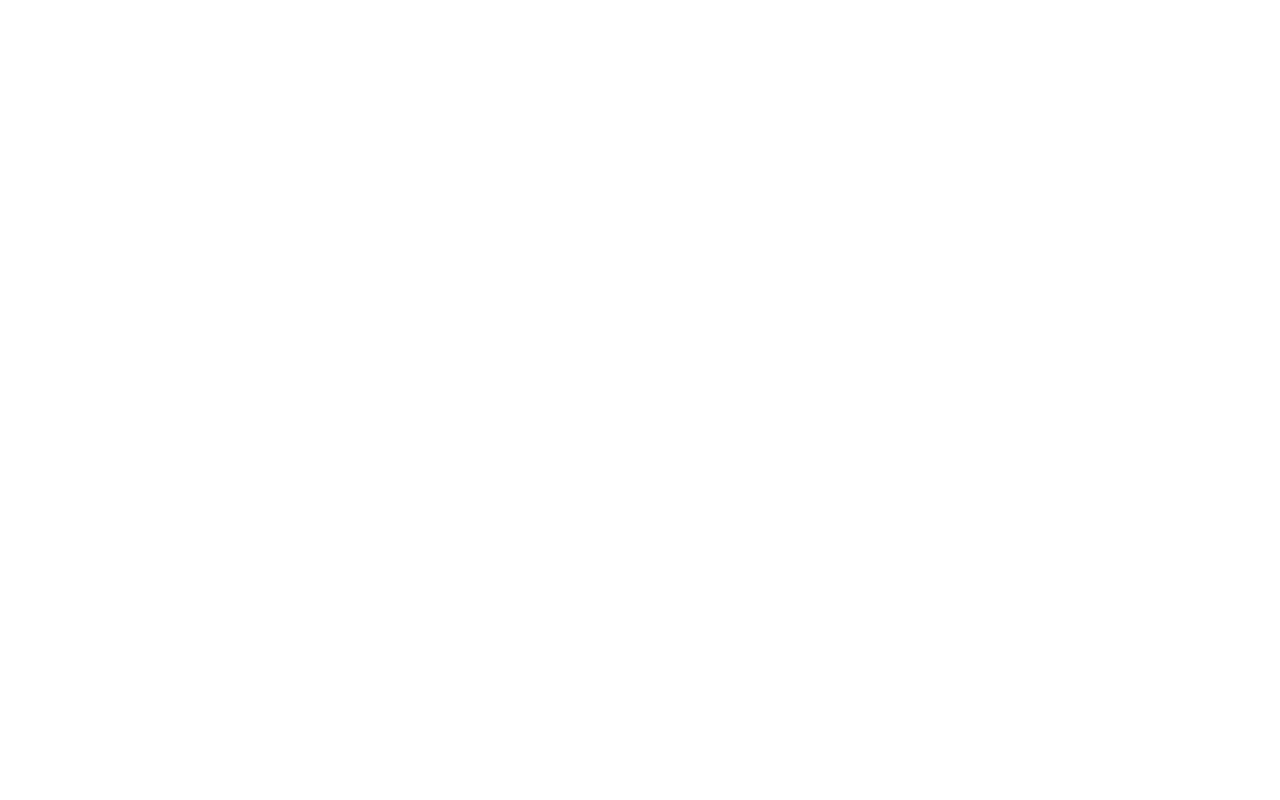
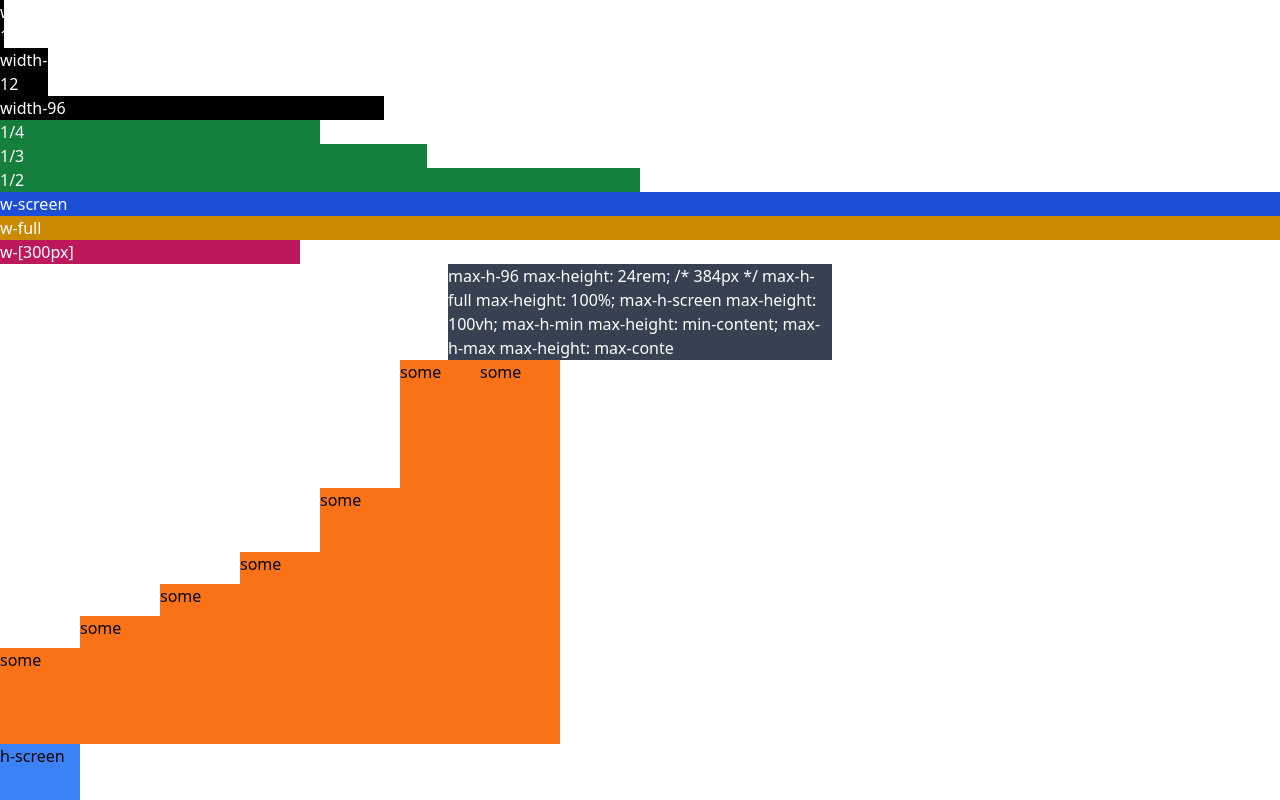
Before and after one commit to MehmetKaldirim/tailwind-beginner, a plain HTML site: page 05-sizing/index.html in a window 1280 px wide. Shown: the top 800 px of the page. Drawn offline with nearby package versions, Linux system fonts and the light colour scheme.

Commit message:
width-height

```diff
--- a/05-sizing/index.html
+++ b/05-sizing/index.html
@@ -9,26 +9,48 @@
   </head>
   <body>
     <!-- Width -->
-
+    <div class="bg-black text-white w-1">width-1</div>
+    <div class="bg-black text-white w-12">width-12</div>
+    <div class="bg-black text-white w-96">width-96</div>
     <!-- Percentages -->
-
+    <div class="bg-green-700 text-white w-1/4">1/4</div>
+    <div class="bg-green-700 text-white w-1/3">1/3</div>
+    <div class="bg-green-700 text-white w-1/2">1/2</div>
     <!-- Width of the viewport -->
+    <div class="bg-blue-700 text-white w-screen">w-screen</div>
 
     <!-- 100% of container -->
+    <div class="bg-yellow-600 text-white w-full">w-full</div>
 
     <!-- min/max content -->
 
     <!-- Arbitrary width -->
+    <div class="bg-pink-700 text-white w-[300px]">w-[300px]</div>
 
     <!-- Max Width -->
+    <div class="bg-gray-700 text-white max-w-sm mx-auto">
+      max-h-96 max-height: 24rem; /* 384px */ max-h-full max-height: 100%;
+      max-h-screen max-height: 100vh; max-h-min max-height: min-content;
+      max-h-max max-height: max-conte
+    </div>
 
     <!-- Height (Most of the same options as widths) -->
 
+    <div class="flex items-end">
+      <div class="bg-orange-500 w-20 h-24">some</div>
+      <div class="bg-orange-500 w-20 h-32">some</div>
+      <div class="bg-orange-500 w-20 h-40">some</div>
+      <div class="bg-orange-500 w-20 h-48">some</div>
+      <div class="bg-orange-500 w-20 h-64">some</div>
+      <div class="bg-orange-500 w-20 h-96">some</div>
+      <div class="bg-orange-500 w-20 h-96">some</div>
+    </div>
     <!-- Min Height -->
 
     <!-- Max Height -->
 
     <!-- Full screen height -->
+    <div class="bg-blue-500 w-20 h-screen">h-screen</div>
   </body>
 </html>
 
```
